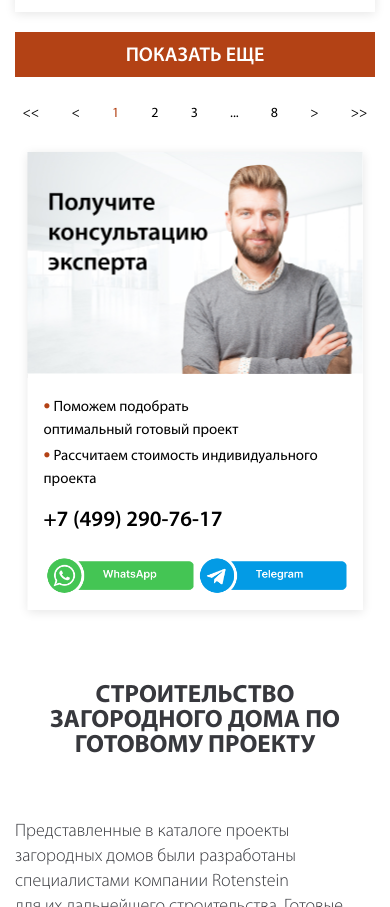
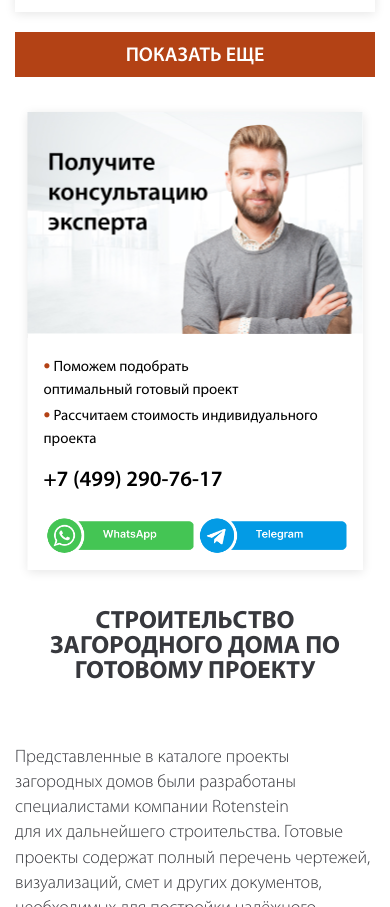
Before and after one commit to DynamicCharge/dynamicCharge.github.io-rotenstein-catalog, a plain HTML site: page index.html in a window 390 px wide. Shown: the part 3798-4705 px from the top of the page. Drawn offline with Linux system fonts and the light colour scheme.

Commit message:
Правки от клиента

```diff
--- a/assets/styles/main..css
+++ b/assets/styles/main..css
@@ -1329,7 +1329,7 @@ table {
       max-width: 100%;
       margin-top: 30px; }
     .catalog-page .catalog .catalog__pager {
-      display: flex;
+      display: none;
       justify-content: space-between;
       align-items: center;
       max-width: 345px;
@@ -1583,7 +1583,7 @@ table {
   .catalog-page .catalog .catalog__banner {
     position: absolute;
     left: 50%;
-    transform: translate(-50%, 40px);
+    transform: translate(-50%, 0);
     max-width: 335px;
     width: 100%; }
   .catalog-page .catalog .catalog__banner__btn img {
@@ -1592,9 +1592,7 @@ table {
     font-size: 22px;
     line-height: 140%; }
   .catalog-page .building {
-    padding-top: 532px; }
-  .catalog-page .catalog .catalog__pager {
-    display: flex; } }
+    padding-top: 532px; } }
 
 
 /*# sourceMappingURL=main..css.map*/
```
Also changed, not shown: 1 other file.
